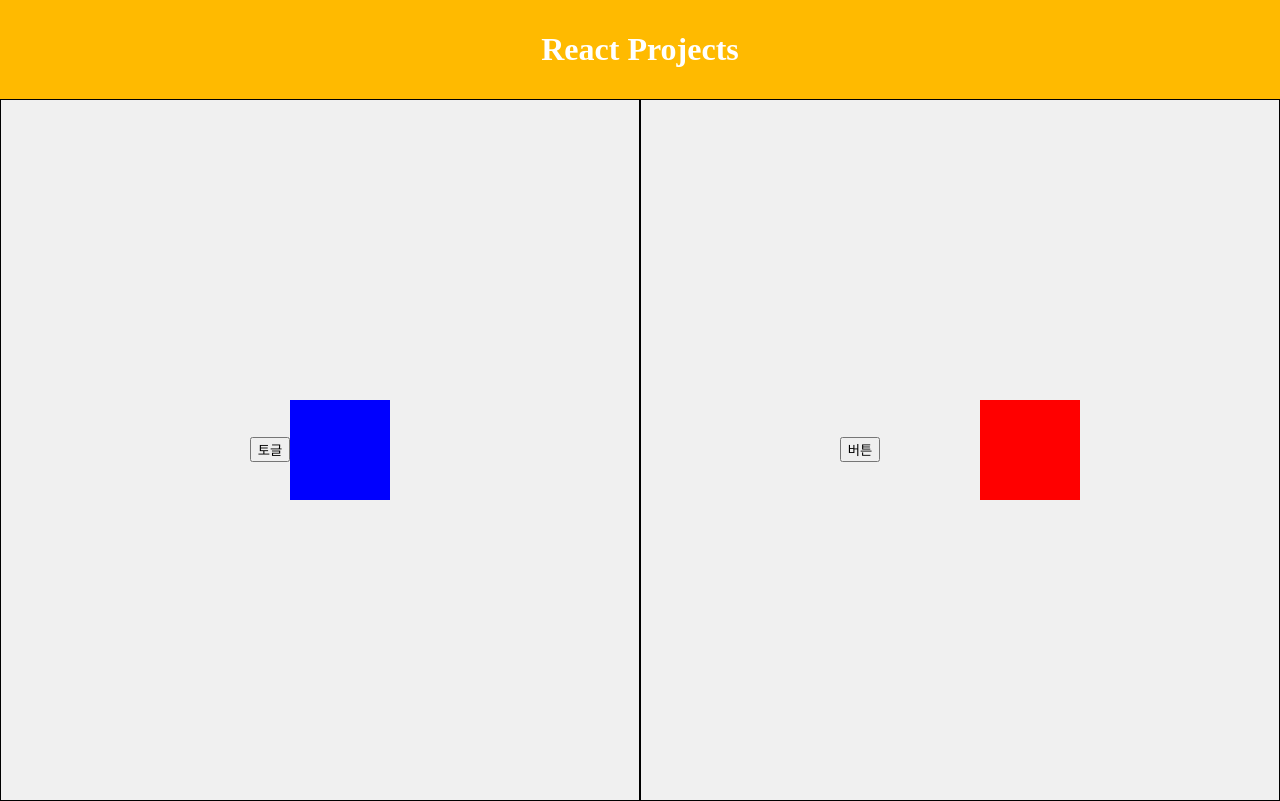
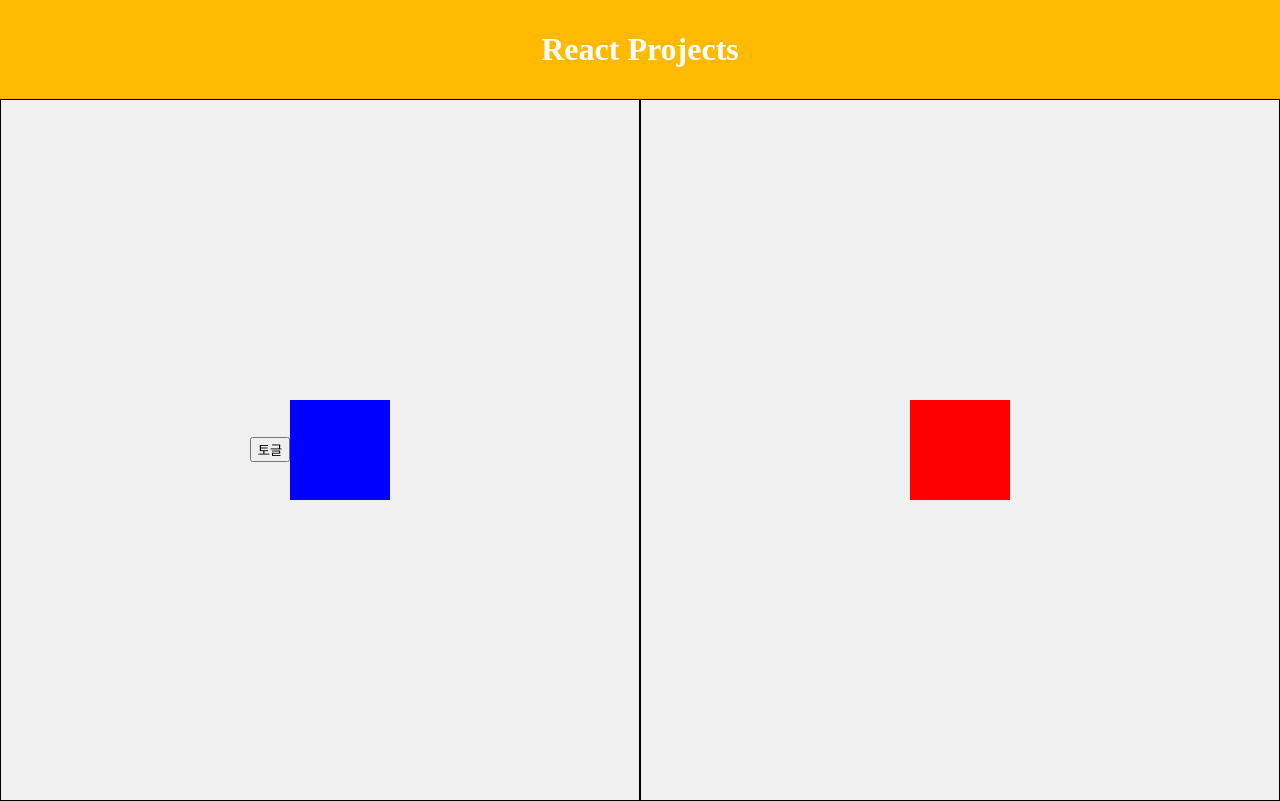
Before and after one commit to Jeong-Yoon-Hwan/react-training, a React (Vite) app: page /animation in a window 1280 px wide. Built offline with nearby package versions, Linux system fonts and the light colour scheme.

Commit message:
이벤트 수정

```diff
--- a/src/page/animation/index.tsx
+++ b/src/page/animation/index.tsx
@@ -24,10 +24,7 @@ export const AnimationPage = () => {
         )}
       </div>
       <div>
-        <button onClick={handleScaleToggle} style={{ marginRight: "100px" }}>
-          버튼
-        </button>
-        <div className={scaleToggle ? styles.scale : styles.scaleup}></div>
+        <div className={scaleToggle ? styles.scale : styles.scaleup} onClick={handleScaleToggle}></div>
       </div>
     </div>
   );
```
